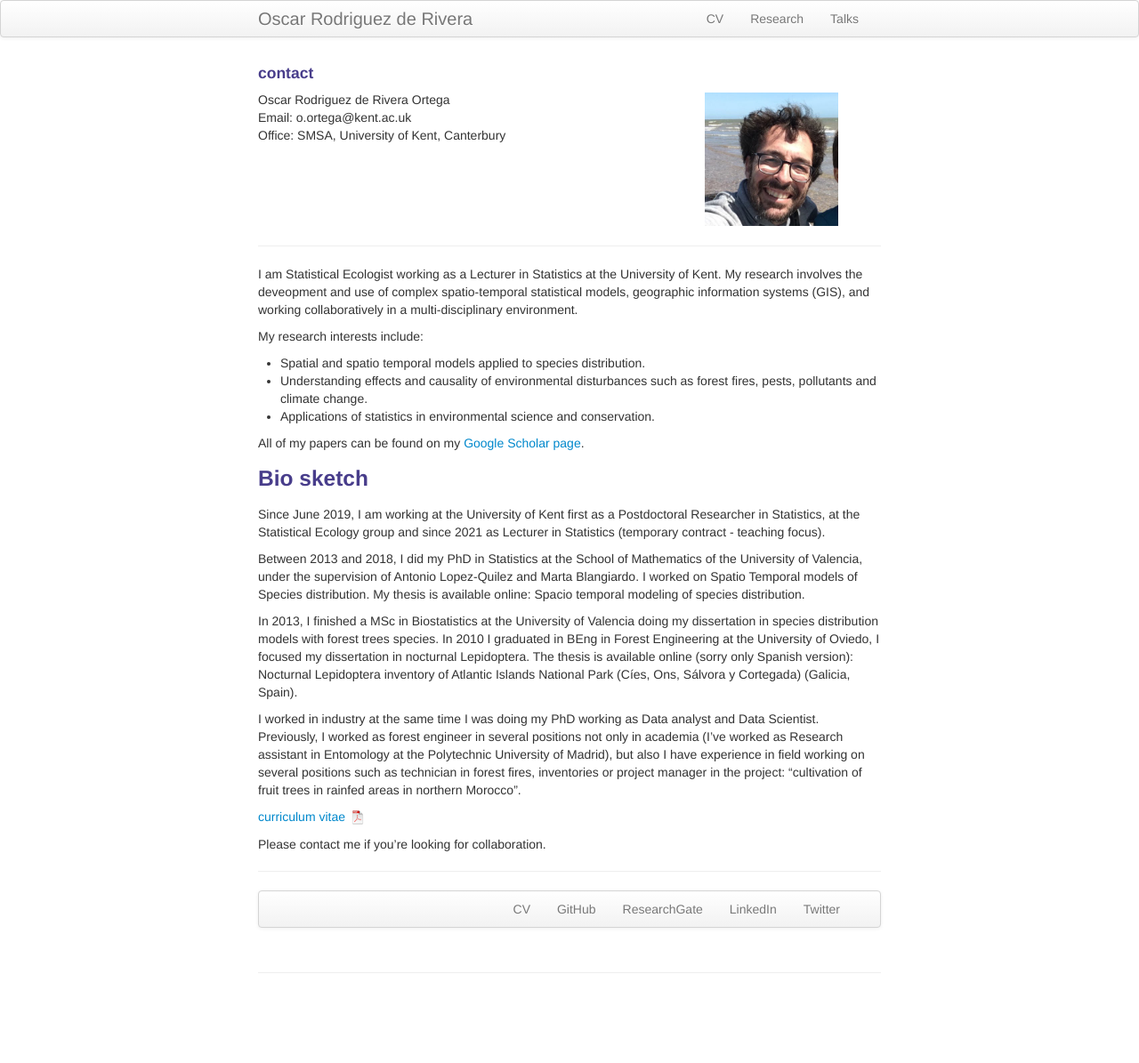
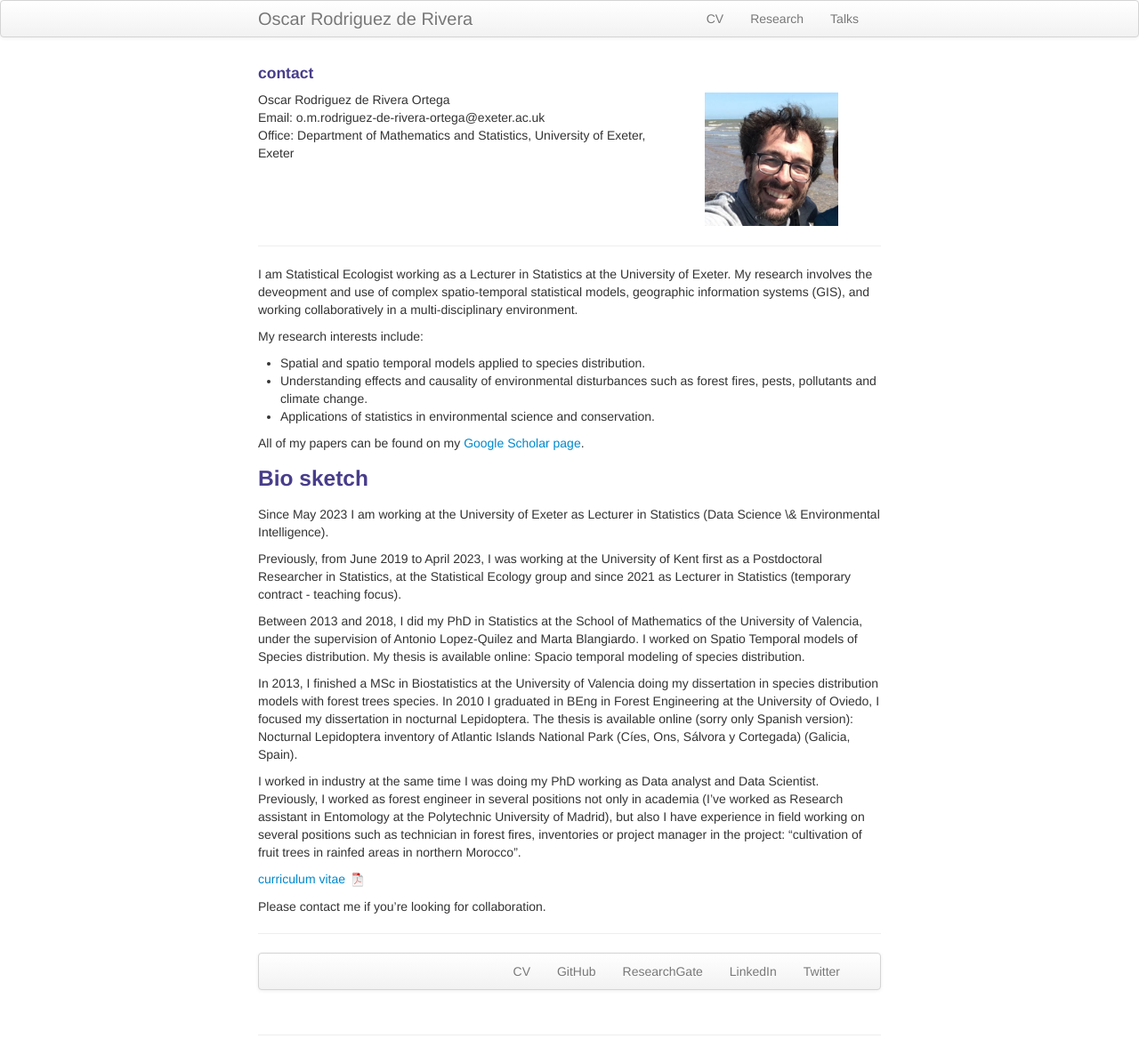
Before and after one commit to orrortega/orrortega.github.io, a Jekyll site: the page built from index.md, in a window 1280 px wide. Shown: the whole page at 89% size. Built offline with Jekyll 4.4.1, drawn with Linux system fonts in a browser that asks for light colours; before the commit the page ends 1125 px from its top, so only the background shows below that.

Commit message:
Update index.md

```diff
--- a/index.md
+++ b/index.md
@@ -1,7 +1,7 @@
 ---
 layout: frontpage
 title: Oscar Rodriguez de Rivera
-description: Oscar Rodriguez de Rivera is Lecturer in Statistics at SE@K at the University of Kent.
+description: Oscar Rodriguez de Rivera is Lecturer in Statistics at the University of Exeter.
 keywords: Statistical Ecology, Species Distribution Models, Spatio-Temporal Models, Spatial statistics, Applied Statistics
 ---
 
@@ -11,8 +11,8 @@ keywords: Statistical Ecology, Species Distribution Models, Spatio-Temporal Mode
     <div class="row-fluid">
         <div class="span5">
             Oscar Rodriguez de Rivera Ortega<br/>
-            Email: o.ortega@kent.ac.uk<br/>
-            Office: SMSA, University of Kent, Canterbury
+            Email: o.m.rodriguez-de-rivera-ortega@exeter.ac.uk<br/>
+            Office: Department of Mathematics and Statistics, University of Exeter, Exeter
         </div>
         <div class="span5">
         <a href="../assets/headshot1.jpeg">
@@ -23,7 +23,7 @@ keywords: Statistical Ecology, Species Distribution Models, Spatio-Temporal Mode
 </div>
 ---
 
-I am Statistical Ecologist working as a Lecturer in Statistics at the University of Kent. My research involves the deveopment and use of complex spatio‐temporal statistical models, geographic information systems (GIS), and working collaboratively in a multi‐disciplinary environment.
+I am Statistical Ecologist working as a Lecturer in Statistics at the University of Exeter. My research involves the deveopment and use of complex spatio‐temporal statistical models, geographic information systems (GIS), and working collaboratively in a multi‐disciplinary environment.
 
 My research interests include:
 
@@ -36,7 +36,9 @@ All of my papers can be found on my [Google Scholar page](https://scholar.google
 
 ### Bio sketch
 
-Since June 2019, I am working at the University of Kent first as a Postdoctoral Researcher in Statistics, at the Statistical Ecology group and since 2021 as Lecturer in Statistics (temporary contract - teaching focus).
+Since May 2023 I am working at the University of Exeter as Lecturer in Statistics (Data Science \& Environmental Intelligence).
+
+Previously, from June 2019 to April 2023, I was working at the University of Kent first as a Postdoctoral Researcher in Statistics, at the Statistical Ecology group and since 2021 as Lecturer in Statistics (temporary contract - teaching focus).
 
 Between 2013 and 2018, I did my PhD in Statistics at the School of Mathematics of the University of Valencia, under the supervision of Antonio Lopez-Quilez and Marta Blangiardo. I worked on Spatio Temporal models of Species distribution. My thesis is available online: Spacio temporal modeling of species distribution.
 
```
